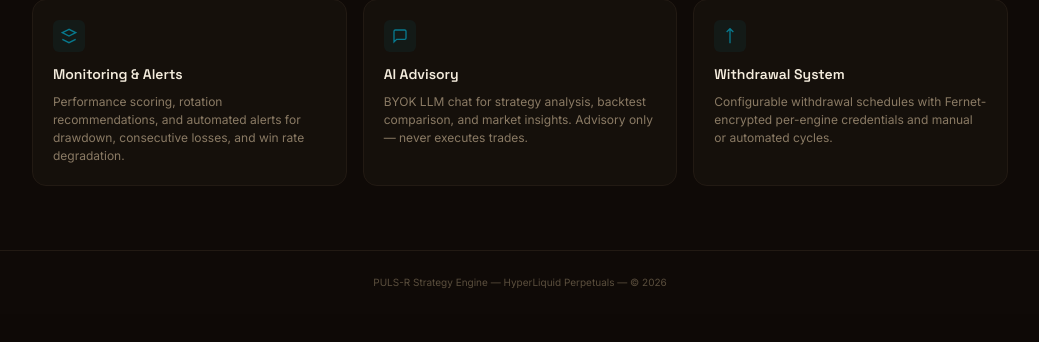
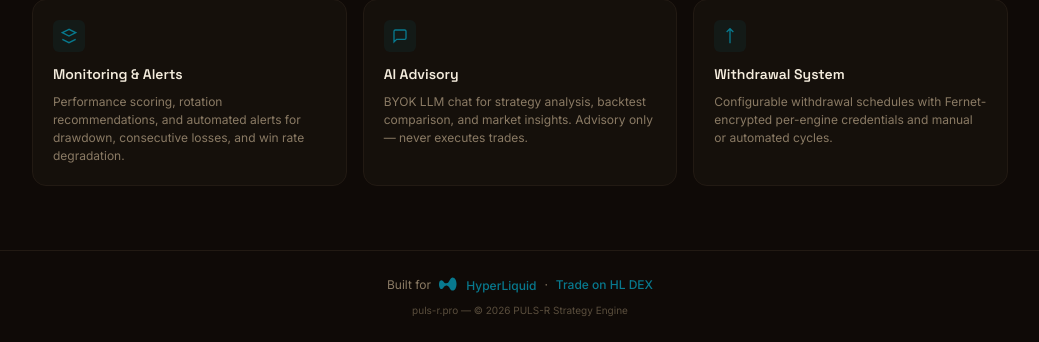
Before and after one commit to karma-devops/strategy-engine, a Python web app: template app/templates/landing.html in a window 1280 px wide. Shown: the part 726-1068 px from the top of the page, without its empty margins (120-1159 px from the left). Before the commit the page ends 1014 px from the top, so only its background shows below. Run offline with Jinja, Linux system fonts and the light colour scheme; the template is opened without the code that fills it, so the values that code supplies are empty.

Commit message:
feat: official HyperLiquid SVG logo in footer + domain branding
- Replaced placeholder icon with official HL SVG path (wave/swoosh)
- Footer: 'Built for [HL logo] HyperLiquid · Trade on HL DEX'
- Domain: puls-r.pro in copyright line
- Manifest: scope + orientation any

```diff
--- a/app/templates/landing.html
+++ b/app/templates/landing.html
@@ -126,6 +126,10 @@
 
         /* ── Footer ── */
         .pub-footer { border-top: 1px solid var(--border-subtle); padding: var(--space-6); text-align: center; color: var(--text-faint); font-size: var(--text-xs); }
+        .footer-trust { display: flex; align-items: center; justify-content: center; gap: var(--space-2); margin-bottom: var(--space-2); font-size: var(--text-sm); color: var(--text-muted); }
+        .footer-trust a { color: var(--brand); text-decoration: none; font-weight: var(--weight-medium); transition: color var(--dur-fast) var(--ease-out); }
+        .footer-trust a:hover { color: var(--brand-hover); }
+        .footer-copy { font-size: var(--text-xs); color: var(--text-faint); }
 
         /* ── Responsive ── */
         @media (max-width: 768px) {
@@ -288,7 +292,16 @@
 
     <!-- Footer -->
     <footer class="pub-footer">
-        PULS-R Strategy Engine — HyperLiquid Perpetuals — © 2026
+        <div class="footer-trust">
+            <span>Built for</span>
+            <a href="https://hyperliquid.xyz" target="_blank" rel="noopener" class="hl-link">
+                <svg width="18" height="18" viewBox="0 0 21 15" style="vertical-align:-3px;margin-right:6px"><path d="M20.4523 7.53888C20.471 9.21764 20.1196 10.8218 19.4292 12.3544C18.4434 14.5368 16.0799 16.3213 13.9218 14.4218C12.1616 12.8736 11.8351 9.73059 9.19798 9.27049C5.7088 8.84769 5.62483 12.8923 3.34536 13.3492C0.804661 13.8653 -0.0380915 9.59381 -0.000774032 7.65391C0.0365434 5.71401 0.552769 2.98759 2.76072 2.98759C5.30142 2.98759 5.47245 6.83318 8.69731 6.62489C11.8911 6.40728 11.947 2.40624 14.0337 0.693288C15.8343 -0.786505 17.952 0.298469 19.0125 2.07982C19.9952 3.72749 20.4274 5.66116 20.4492 7.53888H20.4523Z" fill="currentColor"/></svg>
+                HyperLiquid
+            </a>
+            <span>·</span>
+            <a href="https://app.hyperliquid.xyz/trade/FARTCOIN" target="_blank" rel="noopener" class="hl-link">Trade on HL DEX</a>
+        </div>
+        <div class="footer-copy">puls-r.pro — © 2026 PULS-R Strategy Engine</div>
     </footer>
 
     <script>
```
Also changed, not shown: app/static/manifest.json.
